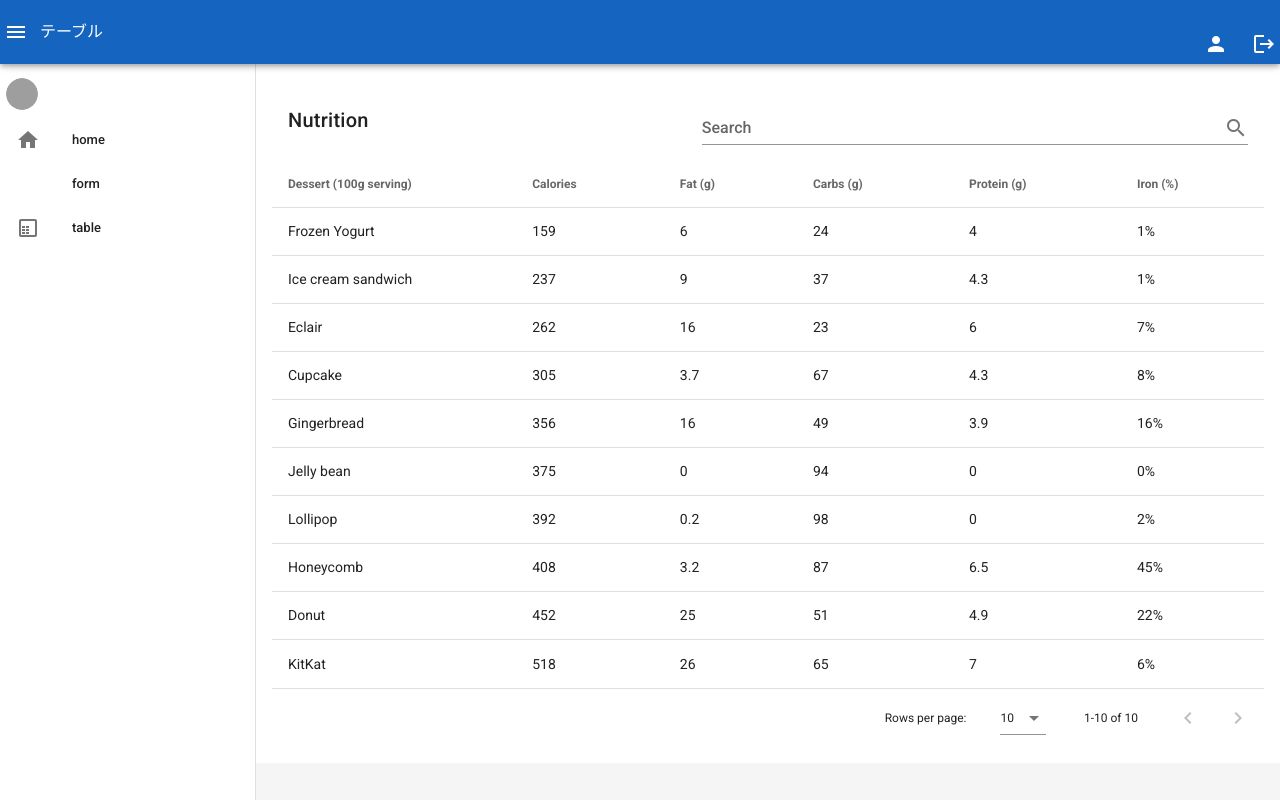
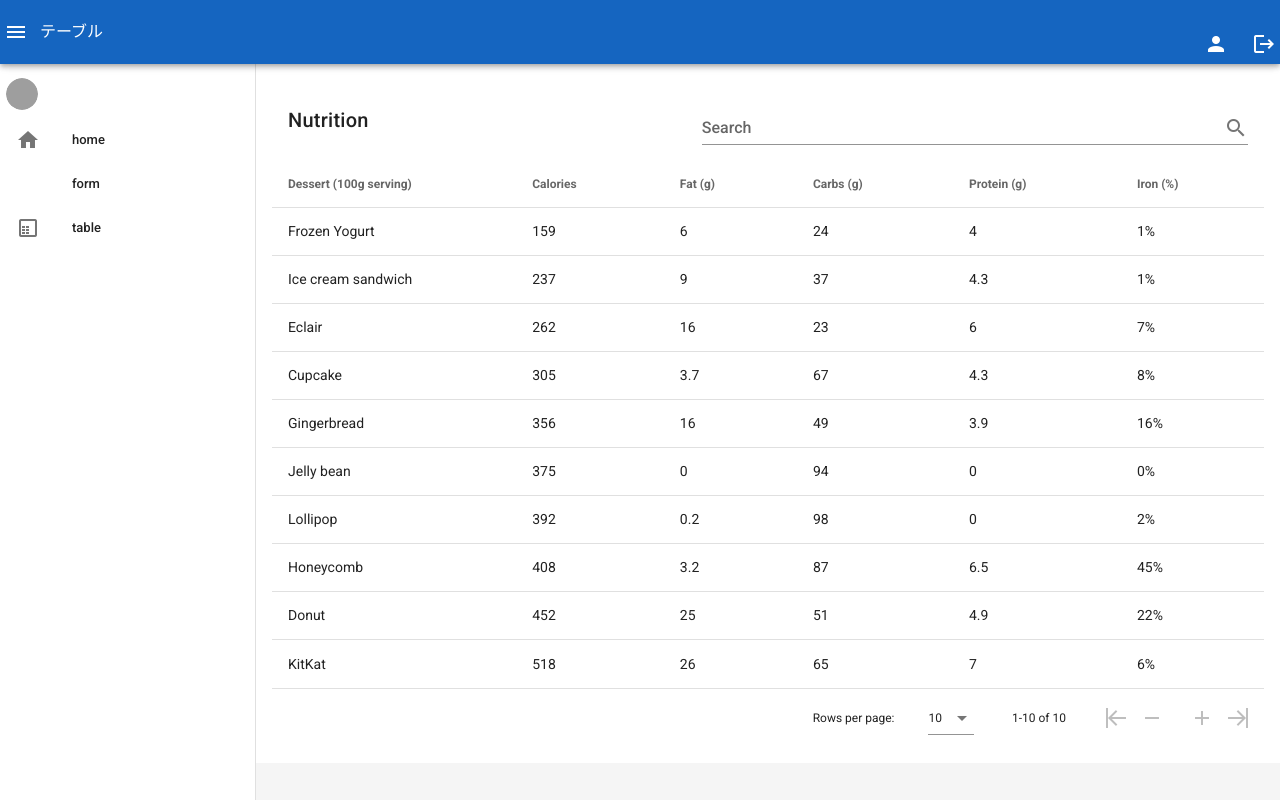
Before and after one commit to KiichiSugihara/vuetify-sandbox, a Vue app: page /table in a window 1280 px wide. Built offline with nearby package versions, Linux system fonts and the light colour scheme; grey boxes are pictures that could not be loaded.

Commit message:
modify Table footer

```diff
--- a/src/views/Table.vue
+++ b/src/views/Table.vue
@@ -21,6 +21,14 @@
           :headers="headers"
           :items="desserts"
           :search="search"
+          :footer-props="{
+            'items-per-page-options': [5, 10, 100, 200, -1],
+            showFirstLastPage: true,
+            firstIcon: 'mdi-arrow-collapse-left',
+            lastIcon: 'mdi-arrow-collapse-right',
+            prevIcon: 'mdi-minus',
+            nextIcon: 'mdi-plus'
+          }"
         ></v-data-table></div></v-content
   ></v-app>
 </template>
```
